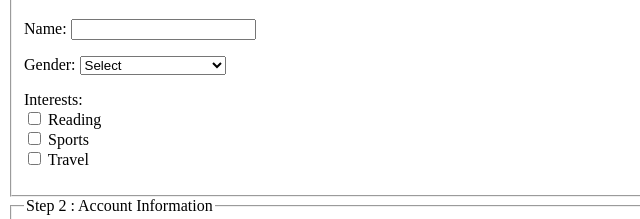
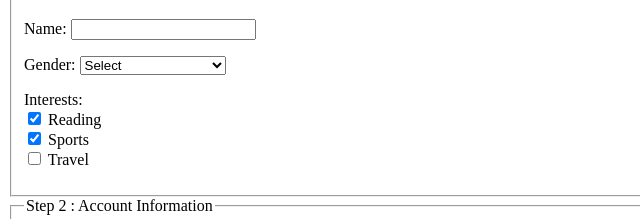
Before and after one commit to MohamadSafa/My_website, a plain HTML site: page index.html in a window 1280 px wide. Shown: the part 1071-1290 px from the top of the page, 0-640 px from the left. Drawn offline with Linux system fonts and the light colour scheme.

Commit message:
HTML Form Task

```diff
--- a/index.html
+++ b/index.html
@@ -100,9 +100,9 @@
         </p>
         <p>
             <label>Interests:</label><br>
-            <input type="checkbox" id="Interest 1" name="Interest 2" value="Reading">
+            <input type="checkbox" id="Interest 1" name="Interest 2" value="Reading" checked>
             <label for="Interest 1">Reading</label><br>
-            <input type="checkbox" id="Interest 2" name="Interest 2" value="Sports">
+            <input type="checkbox" id="Interest 2" name="Interest 2" value="Sports" checked>
             <label for="Interest 2">Sports</label><br>
             <input type="checkbox" id="Interest 3" name="Interest 3" value="Travel">
             <label for="Interest 3">Travel</label><br>
```
